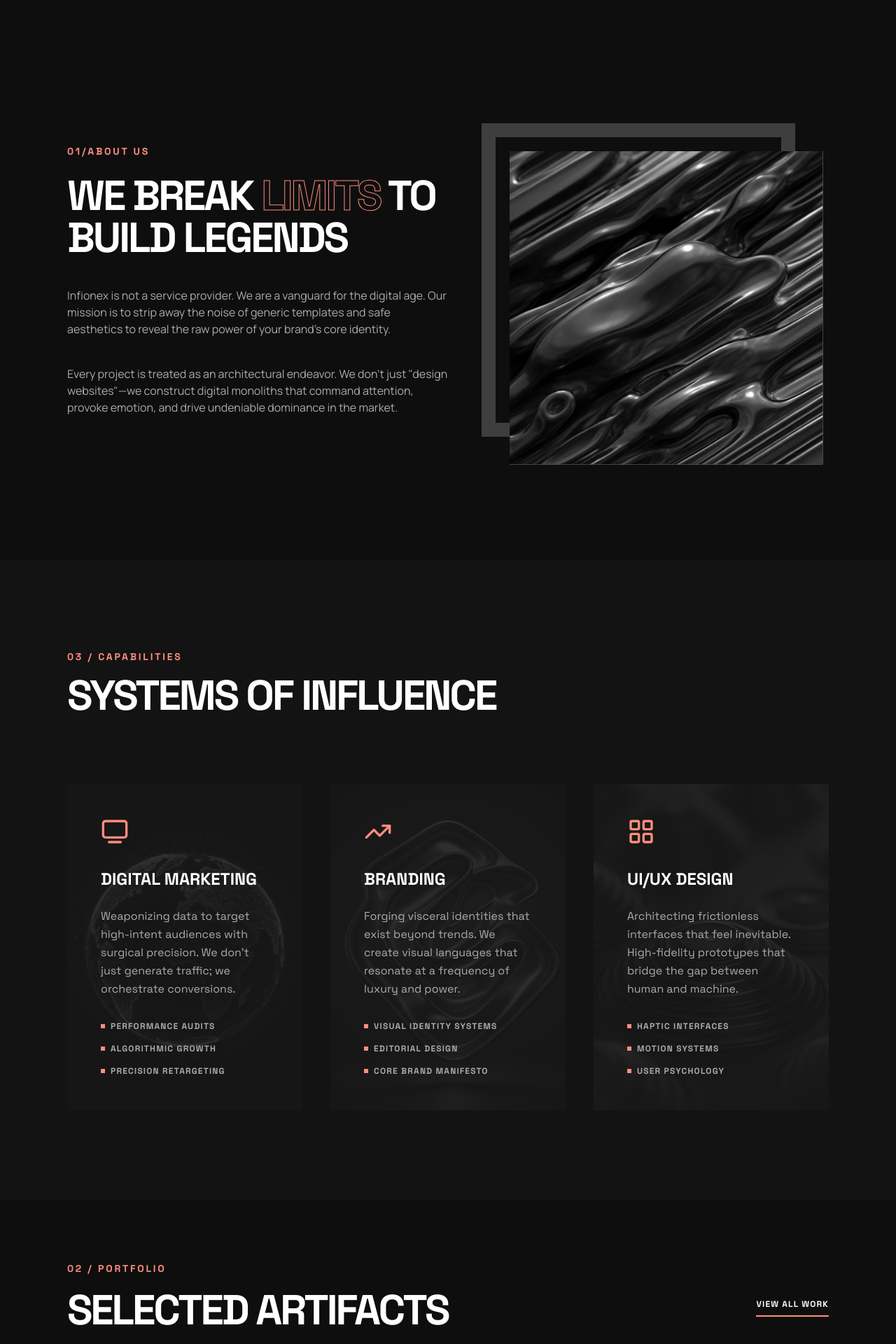
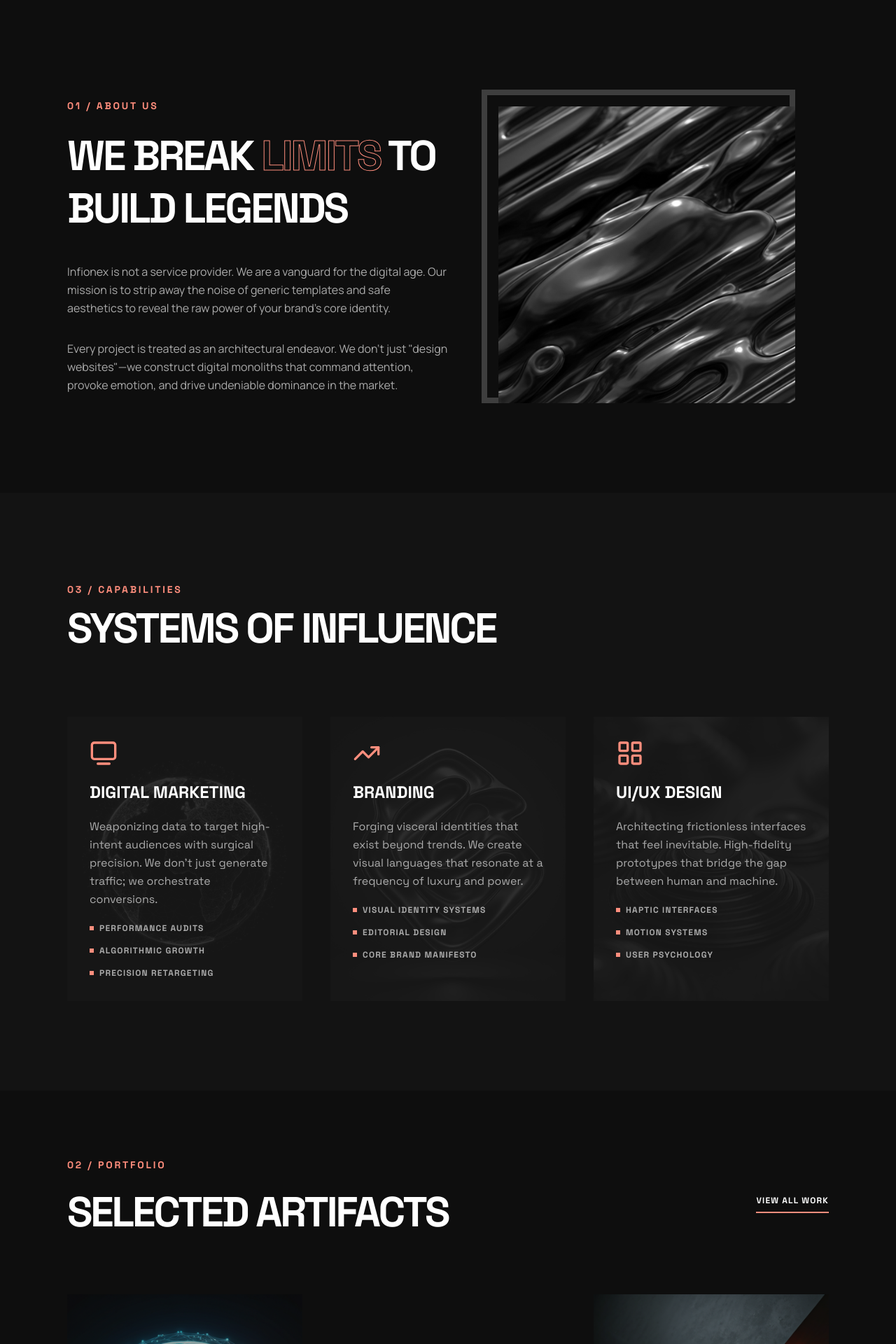
Before and after one commit to infionex/infionex-web, a React (Vite) app in the folder client/: page / in a window 1280 px wide. Shown: the part 800-2720 px from the top of the page at 70% size. Built offline with nearby package versions, Linux system fonts and the light colour scheme.

Commit message:
responsive update

```diff
--- a/client/src/components/AboutUs.jsx
+++ b/client/src/components/AboutUs.jsx
@@ -1,57 +1,60 @@
 import React from 'react'
 import img from '../assets/images/about1.png'
 import { motion } from "framer-motion";
+
 export default function AboutUs() {
 
-    const fadeUp = {
-        hidden: { opacity: 0, y: 50, filter: "blur(10px)" },
-        show: {
-            opacity: 1,
-            y: 0,
-            filter: "blur(0px)",
-            transition: { duration: 2.8, ease: "easeOut" }
-        }
-    }
+    return (
+        <section id='about' className='bg-secondary-color'>
+            <div className='flex flex-col md:flex-row max-w-7xl mx-auto py-16 md:py-24 lg:py-32 px-4 sm:px-8 md:px-12 lg:px-24 gap-10 md:gap-0'>
 
-    return (
-        <section id='about' className=' h-screen max-w-425 px-10 md:px-0 bg-secondary-color content-center'>
-            <div className='flex max-w-425 mx-auto md:py-32 px-8 md:px-24'>
-                <div className='content-center flex flex-col gap-10 md:w-[50%] bg-green600 justify-center'>
-                    <div className='flex flex-col gap-6'>
+                <div className='flex flex-col gap-8 md:gap-10 md:w-1/2 justify-center'>
+                    <div className='flex flex-col gap-4 md:gap-6'>
                         <motion.p
                             initial={{ opacity: 0, x: -80 }}
                             whileInView={{ opacity: 1, x: 0 }}
                             viewport={{ once: true, amount: 0.3 }}
                             transition={{ duration: 0.6 }}
-                            className='text-third-color font-head font-bold tracking-[0.2em] uppercase text-sm'>01/ABOUT US</motion.p>
+                            className='text-third-color font-head font-bold tracking-[0.2em] uppercase text-xs sm:text-sm'>
+                            01 / ABOUT US
+                        </motion.p>
                         <motion.h1
                             initial={{ opacity: 0, x: -80 }}
                             whileInView={{ opacity: 1, x: 0 }}
                             viewport={{ once: true, amount: 0.3 }}
                             transition={{ duration: 0.6, delay: 0.2 }}
-                            className='font-head text-4xl md:text-6xl font-black tracking-tighter uppercase text-white'> WE BREAK <span className=' text-transparent [-webkit-text-stroke:1px_#ff8e7d]'>LIMITS</span> TO BUILD LEGENDS</motion.h1>
+                            className='font-head text-3xl sm:text-4xl md:text-5xl lg:text-6xl font-black tracking-tighter uppercase text-white leading-tight'>
+                            WE BREAK <span className='text-transparent [-webkit-text-stroke:1px_#ff8e7d]'>LIMITS</span> TO BUILD LEGENDS
+                        </motion.h1>
                     </div>
+
                     <motion.div
                         initial={{ opacity: 0, x: -80 }}
                         whileInView={{ opacity: 1, x: 0 }}
                         viewport={{ once: true, amount: 0.3 }}
-                        transition={{ duration: 0.6, delay: 0.2 }}
-                        className='font-title text-label-color flex flex-col gap-10'>
-                        <p>Infionex is not a service provider. We are a vanguard for the digital age. Our mission is to strip away the noise of generic templates and safe aesthetics to reveal the raw power of your brand's core identity.</p>
-                        <p>Every project is treated as an architectural endeavor. We don't just "design websites"—we construct digital monoliths that command attention, provoke emotion, and drive undeniable dominance in the market.</p>
+                        transition={{ duration: 0.6, delay: 0.3 }}
+                        className='font-title text-label-color flex flex-col gap-5 md:gap-8'>
+                        <p className='text-sm sm:text-base leading-relaxed'>Infionex is not a service provider. We are a vanguard for the digital age. Our mission is to strip away the noise of generic templates and safe aesthetics to reveal the raw power of your brand's core identity.</p>
+                        <p className='text-sm sm:text-base leading-relaxed'>Every project is treated as an architectural endeavor. We don't just "design websites"—we construct digital monoliths that command attention, provoke emotion, and drive undeniable dominance in the market.</p>
                     </motion.div>
                 </div>
-                <div className="w-full hidden md:w-1/2 md:flex justify-center items-center px-6 md:px-10">
+
+                <div className="w-full md:w-1/2 flex justify-center items-center px-4 md:px-10 mt-8 md:mt-0">
                     <motion.div
                         initial={{ opacity: 0, x: 80 }}
                         whileInView={{ opacity: 1, x: 0 }}
                         viewport={{ once: true, amount: 0.4 }}
                         transition={{ duration: 0.6 }}
-                        className="relative">
-                        <div className="absolute inset-0 bg-secondary-color border-20 border-label-color/30" />
-                        <img src={img} alt="about image" className=" relative w-full max-w-md translate-x-4 translate-y-4 md:translate-x-10 md:translate-y-10" />
+                        className="relative overflow-hidden">
+                        <div className="absolute inset-0 bg-secondary-color border-8 border-label-color/30" />
+                        <img
+                            src={img}
+                            alt="about image"
+                            className="relative w-full max-w-sm md:max-w-md translate-x-3 translate-y-3 md:translate-x-6 md:translate-y-6"
+                        />
                     </motion.div>
                 </div>
+
             </div>
         </section>
     )
--- a/client/src/components/ServicesSection.jsx
+++ b/client/src/components/ServicesSection.jsx
@@ -36,7 +36,7 @@
     ]
     return (
         <section className="font-head bg-[#131313]" id="services">
-            <div className="max-w-425 mx-auto  md:py-32 px-8 md:px-24   ">
+            <div className="max-w-425 mx-auto py-22 md:py-32 px-8 md:px-24   ">
                 <span className="text-[#ff8e7d] font-headline font-bold tracking-[0.2em] uppercase text-sm mb-4 block" >03 / CAPABILITIES</span>
                 <h2 className="font-headline text-4xl md:text-6xl font-black tracking-tighter uppercase mb-24 text-white" >SYSTEMS OF INFLUENCE</h2>
 
@@ -48,11 +48,11 @@
                         <div className="absolute inset-0 z-0">
                             <img  className="w-full h-full object-cover opacity-10 group-hover:opacity-30 transition-opacity duration-500 grayscale" src={service.image} />
                         </div>
-                        <div className="p-12 relative z-10 hover:bg-[#1f1f1f]/50 transition-colors h-full">
-                            <Icon className="w-10 h-10 text-[#ff8e7d] mb-8" />
+                        <div className="p-8 relative z-10 hover:bg-[#1f1f1f]/50 transition-colors h-full">
+                            <Icon className="w-10 h-10 text-[#ff8e7d] mb-5" />
 
-                            <h3 className="font-headline text-2xl font-bold uppercase mb-6 text-white">{service.title}</h3>
-                            <p className="font-body text-[#ababab] leading-relaxed mb-8">
+                            <h3 className="font-headline text-2xl font-bold uppercase mb-5 text-white">{service.title}</h3>
+                            <p className="font-body  text-[#ababab] leading-relaxed mb-5">
                                 {service.description}
 
                             </p>
--- a/client/src/components/WorkSection.jsx
+++ b/client/src/components/WorkSection.jsx
@@ -3,8 +3,10 @@
 import work1 from '../assets/images/work1.png'
 import work2 from '../assets/images/work2.png'
 import work3 from '../assets/images/work3.png'
+
 export default function WorkSection() {
-    const works = [{
+    const works = [
+        {
             id: 1,
             image: work1,
             title: "Vortex Nexus",
@@ -13,59 +15,69 @@
         {
             id: 2,
             image: work3,
-        title: "cloud infrastructure",
-        category: "aether core",
-        style: "mt-20"
-
+            title: "Cloud Infrastructure",
+            category: "Aether Core",
+            style: "lg:mt-20"
         },
         {
             id: 3,
             image: work2,
-        title: "Data visualization",
-        category: "odsidian lab"
-    }]
+            title: "Data Visualization",
+            category: "Obsidian Lab"
+        }
+    ]
+
     return (
+        <section id='work' className="font-head bg-[#0e0e0e]">
+            <div className='max-w-7xl mx-auto py-16 md:py-24 px-8 sm:px-8 md:px-12 lg:px-24'>
 
-        <section id='work' className="font-head bg-[#0e0e0e]">
-            <div className='max-w-425 mx-auto py-22 px-8 md:px-24'>
-            <div className=" mb-20  flex justify-between  ">
+                <div className="mb-12 md:mb-20 flex justify-between items-start">
                     <div>
-                    <span className="text-[#ff8e7d] font-headline font-bold  tracking-[0.2em] uppercase text-sm block">
+                        <span className="text-[#ff8e7d] font-headline font-bold tracking-[0.2em] uppercase text-xs sm:text-sm block">
                             02 / PORTFOLIO
                         </span>
-
-                    <h2 className="font-headline mt-5 text-4xl md:text-6xl font-bold tracking-tighter uppercase text-white">
+                        <h2 className="font-headline mt-4 md:mt-5 text-3xl sm:text-4xl md:text-5xl lg:text-6xl font-bold tracking-tighter uppercase text-white leading-tight">
                             SELECTED ARTIFACTS
                         </h2>
                     </div>
-                <div className='hidden md:block mt-12'>
-                    <button className="font-headline text-xs text-white font-bold tracking-widest uppercase border-b-2 border-[#ff8e7d] pb-2 hover:text-[#ff6b5c] transition-colors" >VIEW ALL WORK</button>
+                    <div className='hidden md:block mt-10 md:mt-12 shrink-0 ml-6'>
+                        <button className="font-headline text-xs text-white font-bold tracking-widest uppercase border-b-2 border-[#ff8e7d] pb-2 hover:text-[#ff6b5c] transition-colors">
+                            VIEW ALL WORK
+                        </button>
                     </div>
                 </div>
-            <div className="grid grid-cols-1 md:grid-cols-2 lg:grid-cols-3 gap-15 text-white">
+
+                <div className="grid grid-cols-1 md:grid-cols-2 lg:grid-cols-3 gap-6 md:gap-8 lg:gap-10 text-white">
                     {works?.map((item) => (
-                    <div key={item.id} className={`group relative overflow-hidden  bg-[#191919] aspect-3/4 ${item.style || ''}`} >
+                        <div
+                            key={item.id}
+                            className={`group relative overflow-hidden bg-[#191919] aspect-[3/4] ${item.style || ''}`}
+                        >
                             <img
                                 className="w-full h-full object-cover opacity-60 transition-transform duration-700 group-hover:scale-110"
                                 src={item.image}
                                 alt={item.title}
                             />
 
-                   <div className="absolute inset-0 bg-linear-to-t from-black via-transparent to-transparent opacity-90 "></div>
-                    <div className="absolute bottom-10 left-10">
-                        <span className="text-primary font-headline text-sm font-bold tracking-widest uppercase mb-2 block" >{item.category}</span>
-                        <h3 className="font-headline text-3xl font-black uppercase" >{item.title}</h3>
+                            <div className="absolute inset-0 bg-gradient-to-t from-black via-transparent to-transparent opacity-90" />
+
+                            <div className="absolute bottom-6 left-6 md:bottom-10 md:left-7">
+                                <span className="text-[#ff8e7d] font-headline text-xs sm:text-sm font-bold tracking-widest uppercase mb-1 md:mb-2 block">
+                                    {item.category}
+                                </span>
+                                <h3 className="font-headline text-xl sm:text-2xl md:text-2xl font-black uppercase leading-tight">
+                                    {item.title}
+                                </h3>
                             </div>
+
                             <div className="absolute inset-0 bg-[#ff8e7d]/20 opacity-0 group-hover:opacity-100 transition-opacity flex items-center justify-center">
-                    <span className="material-symbols-outlined text-6xl text-[#000000]" ><ArrowUpRight size={35} /></span>
+                                <ArrowUpRight size={35} className="text-black" />
                             </div>
                         </div>
                     ))}
                 </div>
+
             </div>
-        </section >
-
-
-
+        </section>
     )
 }
```
Also changed, not shown: client/src/components/Footer.jsx (+6 -4 lines), client/src/components/WhyChooseUs.jsx (+19 -17 lines). Lines whose indentation alone changed are shown as unchanged.
